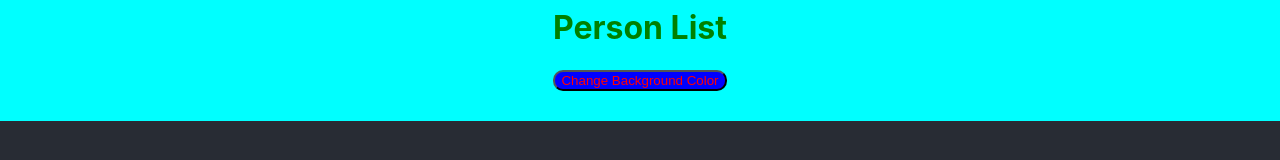
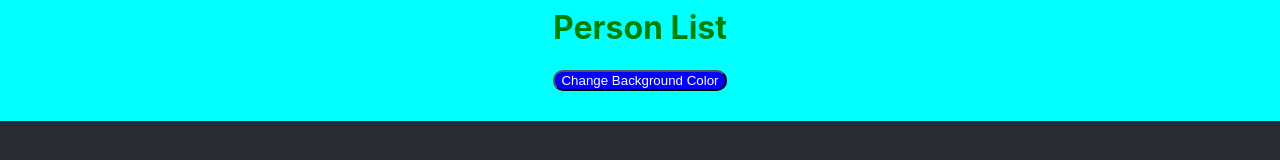
Before and after one commit to elena1964synyshyn/huck, a React (Create React App) app in the folder my-app/: page / in a window 1280 px wide. Shown: the part 387-547 px from the top of the page. Built offline with nearby package versions, Linux system fonts and the light colour scheme.

Commit message:
update js

```diff
--- a/my-app/src/PersonList/PersonList.js
+++ b/my-app/src/PersonList/PersonList.js
@@ -5,15 +5,6 @@ import classNames from 'classnames';
 
 import styles from './ProductList.module.css';
 import { Title, Button } from './styles';
-
-// const Title = styled.h1`
-//   color: green;
-// `;
-// const Button = styled.button`
-//   border-radius: 10px;
-//   color: ${props => props.primary || '#BF4F74'};
-//   background-color: ${props => (props.state ? '#fff' : 'blue')};
-// `;
 
 const PersonList = () => {
   const [bgColor, setBgColor] = useState('lightgray');
@@ -36,7 +27,7 @@ const PersonList = () => {
       <Title>Person List</Title>
       {/* <Input inputColor="blue" placeholder="Blue input" />
       <Input placeholder="Default red input" /> */}
-      <Button primary={'red'} state={state} onClick={changeBackgroundColor}>
+      <Button primary={'white'} state={state} onClick={changeBackgroundColor}>
         Change Background Color
       </Button>
     </div>
--- a/my-app/src/PersonList/styles.js
+++ b/my-app/src/PersonList/styles.js
@@ -3,8 +3,13 @@ import styled from 'styled-components';
 export const Title = styled.h1`
   color: green;
 `;
+// export const Button = styled.button`
+//   border-radius: 10px;
+//   color: ${props => props.primary || '#BF4F74'};
+//   background-color: ${props => (props.state ? '#fff' : 'blue')};
+// `;
 export const Button = styled.button`
   border-radius: 10px;
-  color: ${props => props.primary || '#BF4F74'};
+  color: ${props => (props.state ? 'black' : 'white')};
   background-color: ${props => (props.state ? '#fff' : 'blue')};
 `;
```
